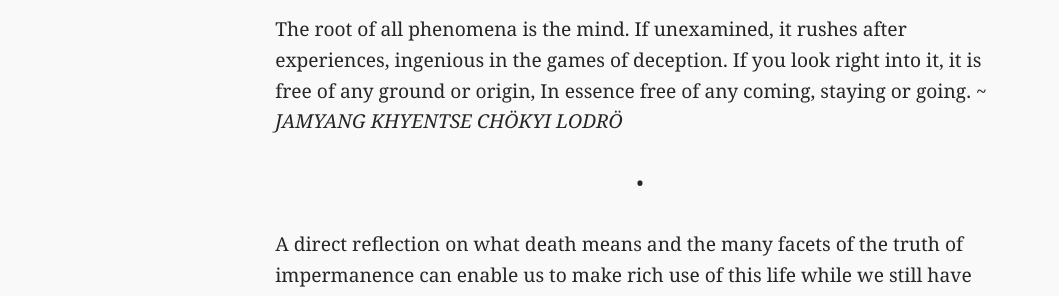
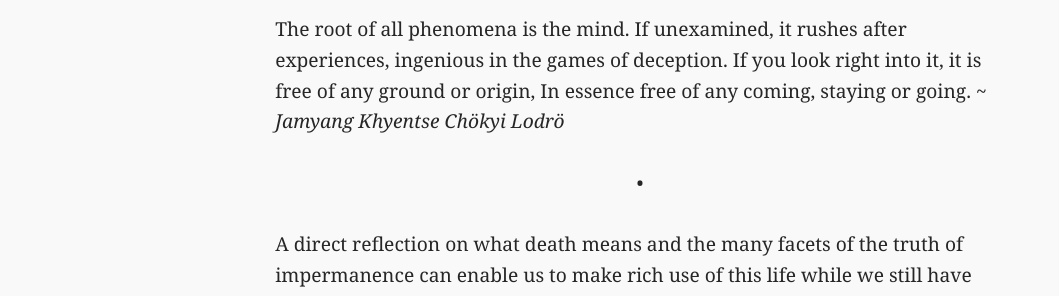
Before and after one commit to ChristinaTromp/useful-buddhist-teachings, a Jekyll site: the page built from book/text/01.md, in a window 1280 px wide and 900 px high, scrolled down 5724 px. Shown: the part 183-479 px from the top of the window, without its empty margins (0-1059 px from the left). Built offline with Jekyll 4.4.1, drawn with Linux system fonts in a browser that asks for light colours; some of the changed text lies outside the part shown.

Commit message:
Fix some caps

```diff
--- a/book/text/01.md
+++ b/book/text/01.md
@@ -111,7 +111,7 @@ When the wisdom of Rigpa, natural unborn awareness, appears a sense of unshakabl
 
 ***
 
-From the blossoming lotus of devotion at the center of my being, rise up, compassionate Buddha, my refuge. To protect me from misfortune remain as the jewel-ornament on the crown of my head, the mandala of great bliss, arousing my mindfulness and awareness. *~ JIKMé LINGPA*
+From the blossoming lotus of devotion at the center of my being, rise up, compassionate Buddha, my refuge. To protect me from misfortune remain as the jewel-ornament on the crown of my head, the mandala of great bliss, arousing my mindfulness and awareness. *~ JikMé Lingpa*
 {:.keep-together}
 
 ***
@@ -136,7 +136,7 @@ Every moment of your life provides an opportunity to practice, no matter where y
 
 ***
 
-The root of all phenomena is the mind. If unexamined, it rushes after experiences, ingenious in the games of deception. If you look right into it, it is free of any ground or origin, In essence free of any coming, staying or going. *~ JAMYANG KHYENTSE CHÖKYI LODRÖ*
+The root of all phenomena is the mind. If unexamined, it rushes after experiences, ingenious in the games of deception. If you look right into it, it is free of any ground or origin, In essence free of any coming, staying or going. *~ Jamyang Khyentse Chökyi Lodrö*
 {:.keep-together}
 
 ***
@@ -253,7 +253,7 @@ Falling under the influence of misguided people and wrong views not only destroy
 
 ***
 
-Pure awareness of nowness is the real buddha. In openness and contentment find the buddha in your heart. When you realize that unending natural mind is the very nature of the buddha then there is no need for attachment, grasping, weeping prayers or artificial complaints. By simply relaxing in an uncontrived, open, and natural state obtain the blessing of aimless self-liberation of whatever arises. *~ DUDJOM RINPOCHE*
+Pure awareness of nowness is the real buddha. In openness and contentment find the buddha in your heart. When you realize that unending natural mind is the very nature of the buddha then there is no need for attachment, grasping, weeping prayers or artificial complaints. By simply relaxing in an uncontrived, open, and natural state obtain the blessing of aimless self-liberation of whatever arises. *~ Dudjom Rinpoche*
 {:.keep-together}
 
 ***
@@ -316,7 +316,7 @@ Just as a deep lake is clear and still so by following the dharma the wise becom
 
 ***
 
-If your mind is empty it is always ready for anything and it is open to everything. In the beginner’s mind there are many possibilities, in the expert’s mind there are few. *~ SUZUKI-ROSHI*
+If your mind is empty it is always ready for anything and it is open to everything. In the beginner’s mind there are many possibilities, in the expert’s mind there are few. *~ Suzuki Roshi*
 {:.keep-together}
 
 ***
```
